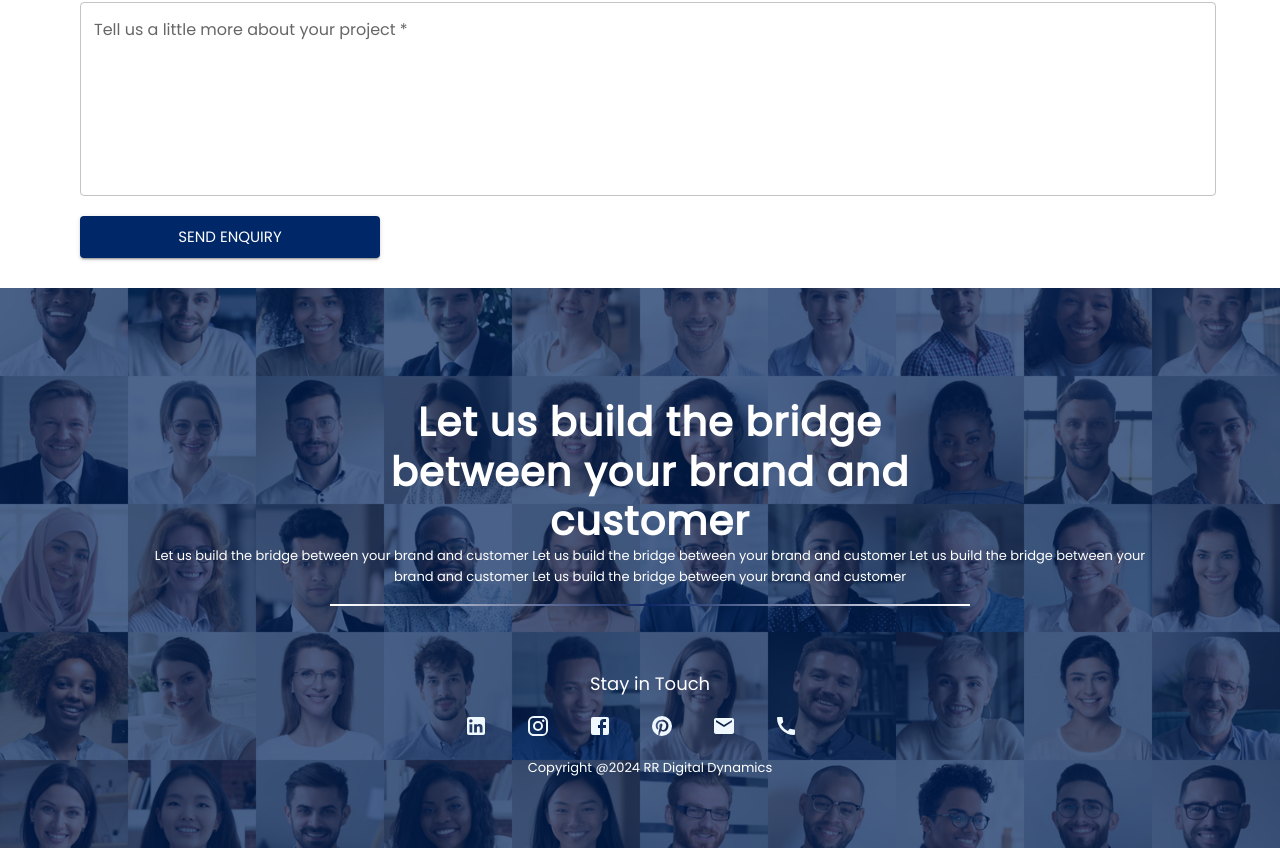
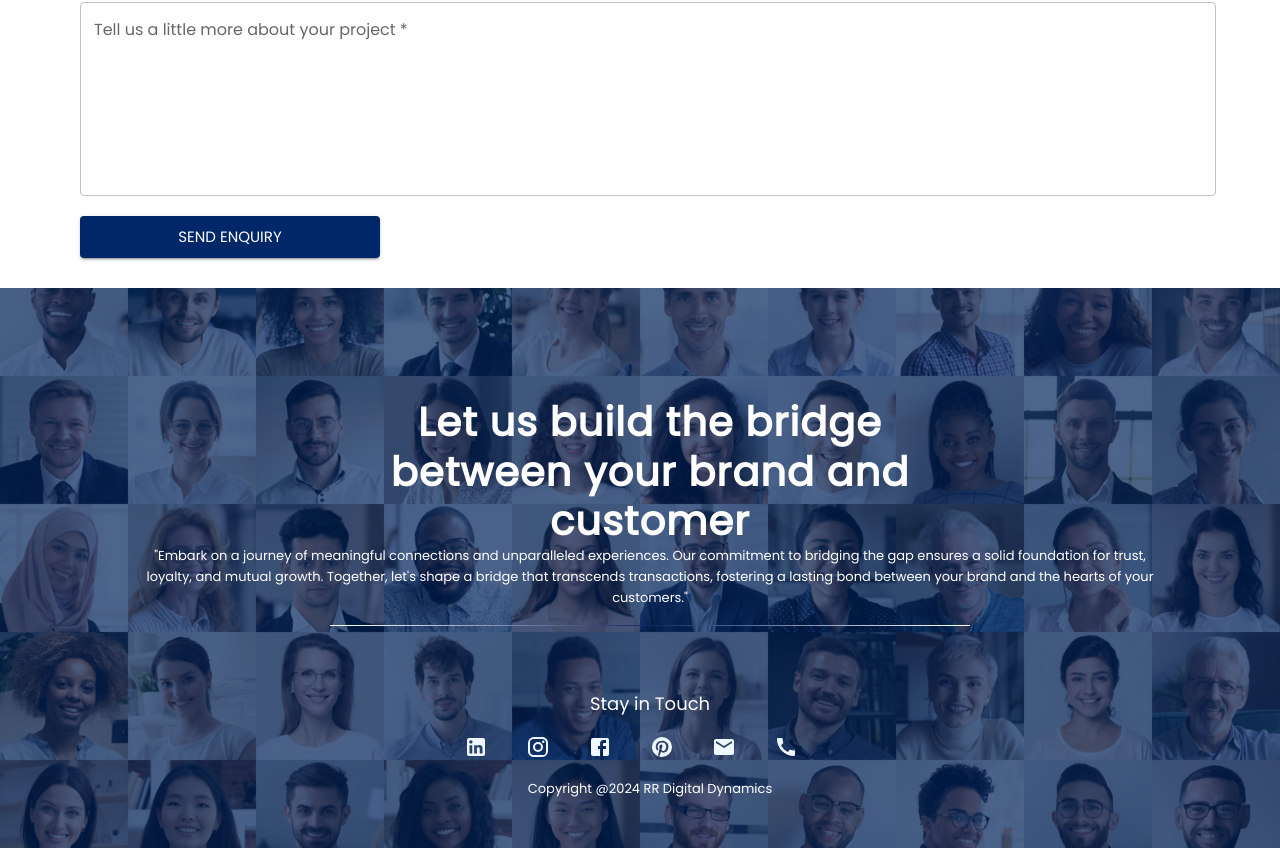
Before and after one commit to jash2810/RRDigitalDynamics, a React (Create React App) app: page /get-a-quote in a window 1280 px wide. Shown: the part 652-1500 px from the top of the page. Built offline with nearby package versions, Linux system fonts and the light colour scheme.

Commit message:
Update Footer.jsx

```diff
--- a/src/Components/Footer/Footer.jsx
+++ b/src/Components/Footer/Footer.jsx
@@ -48,10 +48,7 @@ function Footer() {
                   component={"h6"}
                   color={"white"}
                 >
-                  Let us build the bridge between your brand and customer Let us
-                  build the bridge between your brand and customer Let us build
-                  the bridge between your brand and customer Let us build the
-                  bridge between your brand and customer
+                  "Embark on a journey of meaningful connections and unparalleled experiences. Our commitment to bridging the gap ensures a solid foundation for trust, loyalty, and mutual growth. Together, let's shape a bridge that transcends transactions, fostering a lasting bond between your brand and the hearts of your customers."
                 </Typography>
               </Grid>
 
```
